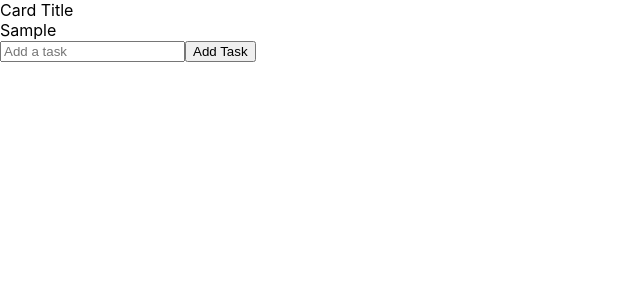
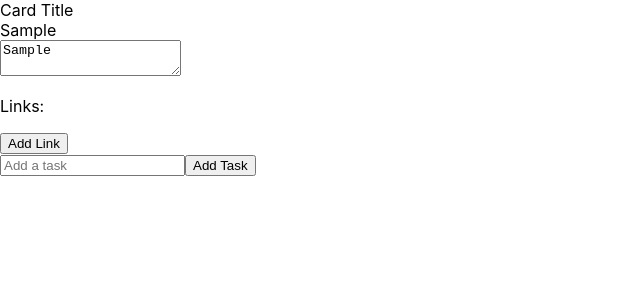
Before and after one commit to AmanDeka/task_tracker, a React (Create React App) app: page / in a window 1280 px wide. Both pictures are taken after typing "Sample" into the empty fields and a click on the button "Add Task". Shown: the top 300 px of the page, without its empty margins (0-640 px from the left). Built offline with nearby package versions, Linux system fonts and the light colour scheme.

Commit message:
changed task component

```diff
--- a/package.json
+++ b/package.json
@@ -12,6 +12,7 @@
     "@types/react-dom": "^18.2.7",
     "react": "^18.2.0",
     "react-dom": "^18.2.0",
+    "react-quill": "^2.0.0",
     "react-scripts": "5.0.1",
     "typescript": "^4.9.5",
     "web-vitals": "^2.1.4"
--- a/src/components/Card.tsx
+++ b/src/components/Card.tsx
@@ -1,15 +1,13 @@
 import React, { FunctionComponent } from "react";
 import { useState } from "react";
-import Task from './Task';
+import Task,{TaskProps} from './Task';
 
-type task_item = {
-  text:string
-};
+
 
 const Card:FunctionComponent = () => {
     const [isEditingTitle, setIsEditingTitle] = useState<boolean>(false);
     const [title, setTitle] = useState<string>('Card Title');
-    const [tasks, setTasks] = useState<task_item[]>([]);
+    const [tasks, setTasks] = useState<TaskProps[]>([]);
     const [newTask, setNewTask] = useState<string>('');
 
     const handleTitleClick = () => {
@@ -26,7 +24,7 @@ const Card:FunctionComponent = () => {
 
     const addTask = () => {
       if (newTask.trim() !== '') {
-        setTasks([...tasks, { text: newTask } ]);
+        setTasks([...tasks, { title:newTask,body: newTask } ]);
         setNewTask('');
       }
     };
--- a/src/components/Task.tsx
+++ b/src/components/Task.tsx
@@ -1,17 +1,106 @@
-import React, { FunctionComponent } from 'react';
+import React, { useState, useEffect, useRef } from 'react';
 
-type taskProp = {
-    text:string
+export interface TaskProps {
+    title: string;
+    body: string;
+}
+
+const Task: React.FC<{task:TaskProps}> = ({ task }) => {
+  const [isEditingTitle, setIsEditingTitle] = useState(false);
+  const [title, setTitle] = useState(task.title);
+  const [body, setBody] = useState(task.body);
+  const [links, setLinks] = useState<string[]>([]);
+  const [linkInput, setLinkInput] = useState('');
+  const [isAddingLink, setIsAddingLink] = useState(false);
+  const linkInputRef = useRef<HTMLInputElement>(null);
+
+  const handleTitleClick = () => {
+    setIsEditingTitle(true);
   };
 
+  const handleTitleChange = (e: React.ChangeEvent<HTMLInputElement>) => {
+    setTitle(e.target.value);
+  };
 
-const Task:FunctionComponent<{task:taskProp}> = ({ task }) => {
+  const handleTitleBlur = () => {
+    setIsEditingTitle(false);
+  };
+
+  const handleBodyChange = (e: React.ChangeEvent<HTMLTextAreaElement>) => {
+    setBody(e.target.value);
+  };
+
+  const handleLinkInputChange = (e: React.ChangeEvent<HTMLInputElement>) => {
+    setLinkInput(e.target.value);
+  };
+
+  const addLink = () => {
+    setIsAddingLink(true);
+  };
+
+  const handleLinkInputBlur = () => {
+    if (linkInput.trim() !== '') {
+      setLinks([...links, linkInput]);
+      setBody(`${body} [${linkInput}](#${linkInput})`);
+      setLinkInput('');
+    }
+    setIsAddingLink(false);
+  };
+
+  useEffect(() => {
+    if (isAddingLink) {
+      linkInputRef.current?.focus();
+    }
+  }, [isAddingLink]);
+
   return (
     <div className="task">
-        {task.text}
+      <div className="task-title" onClick={handleTitleClick}>
+        {isEditingTitle ? (
+          <input
+            type="text"
+            value={title}
+            onChange={handleTitleChange}
+            onBlur={handleTitleBlur}
+          />
+        ) : (
+          <div>{title}</div>
+        )}
+      </div>
+      <div className="task-body">
+        <textarea
+          placeholder="Add task details..."
+          value={body}
+          onChange={handleBodyChange}
+        />
+        <div className="task-links">
+          <p>Links:</p>
+          <ul>
+            {links.map((link, index) => (
+              <li key={index}>
+                <a href={`#${link}`} target="_blank" rel="noopener noreferrer">
+                  {link}
+                </a>
+              </li>
+            ))}
+          </ul>
+        </div>
+        {isAddingLink && (
+          <div className="link-input">
+            <input
+              ref={linkInputRef}
+              type="text"
+              placeholder="Enter link..."
+              value={linkInput}
+              onChange={handleLinkInputChange}
+              onBlur={handleLinkInputBlur}
+            />
+          </div>
+        )}
+        <button onClick={addLink}>Add Link</button>
+      </div>
     </div>
   );
 };
 
-
 export default Task;
```
Also changed, not shown: 1 other file (tests, documents, lock files or other folders). Lines whose indentation alone changed are shown as unchanged.
